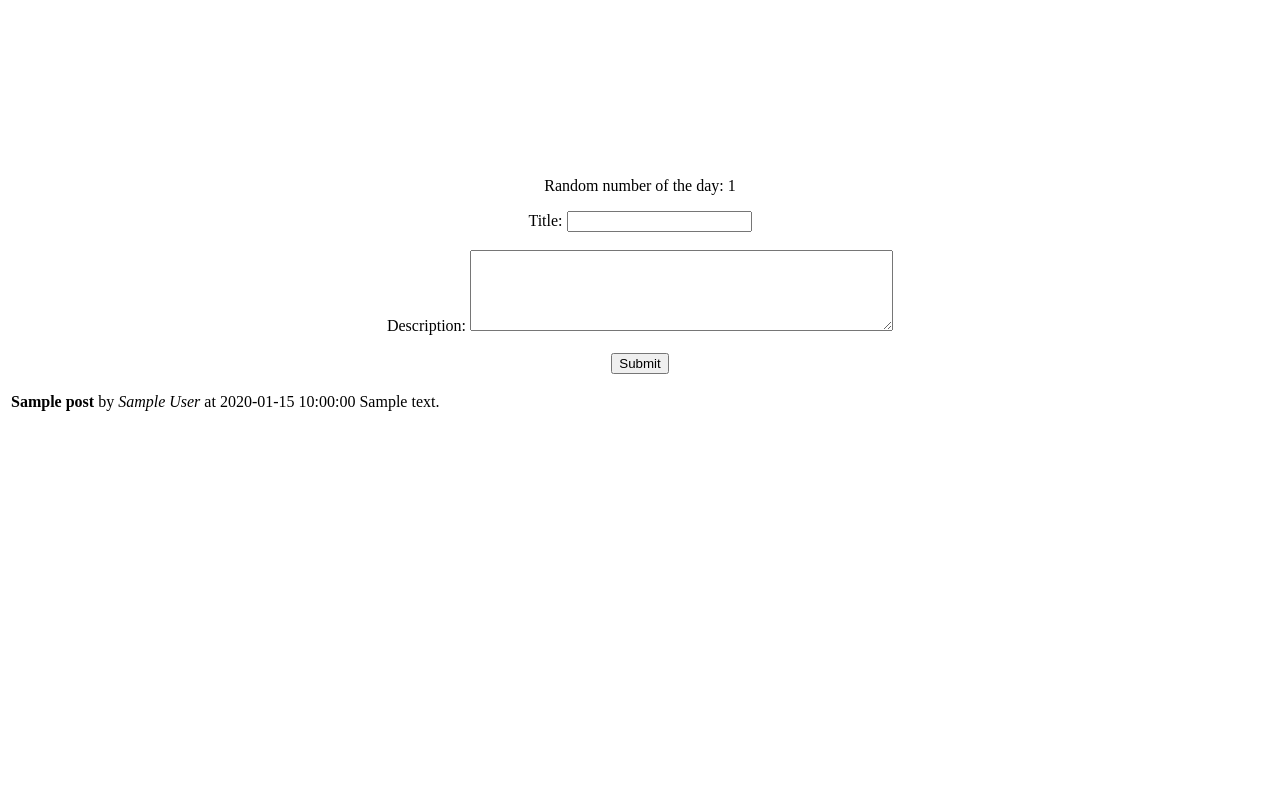
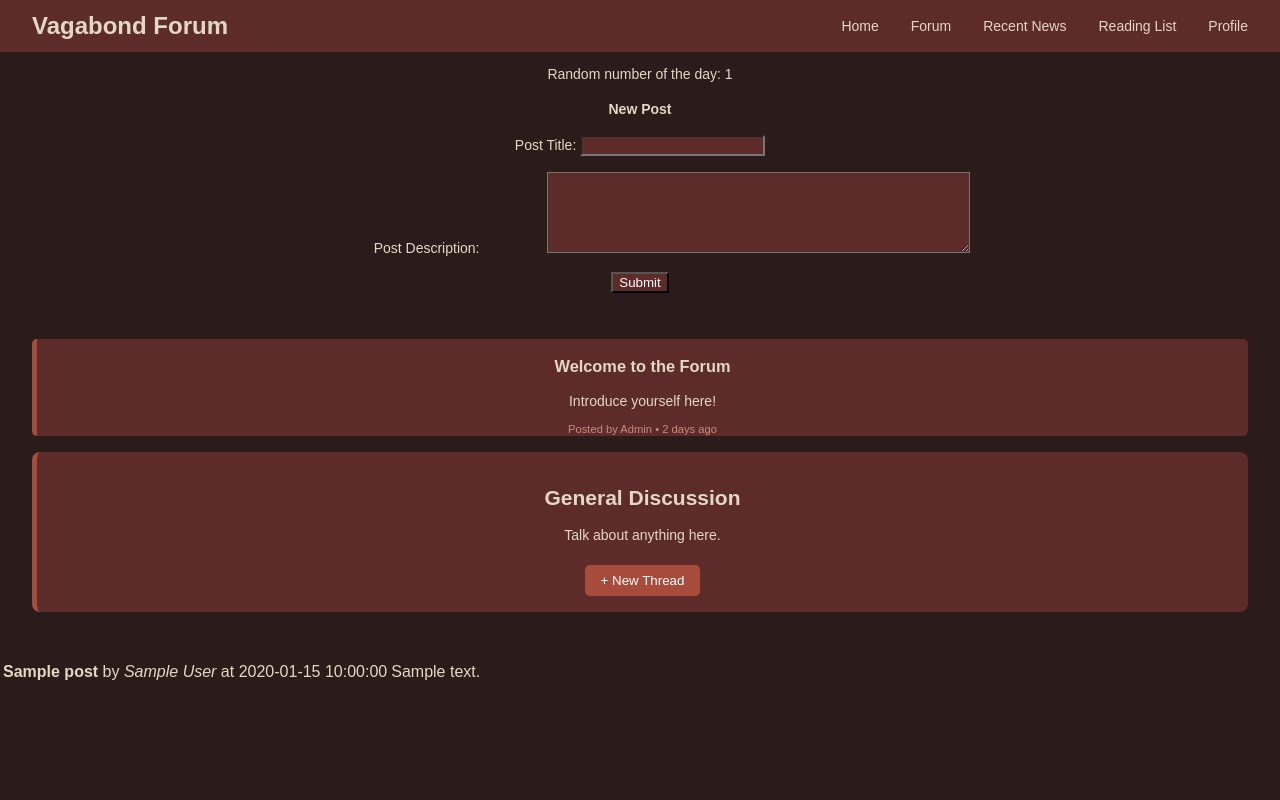
Before and after one commit to daylightInitiative/Vagabond-Forum, a Flask app: template vagabond/templates/index.html in a window 1280 px wide. Run offline with Flask 3, Linux system fonts and the light colour scheme; the template is opened without the code that fills it: most values are stand-ins (such as "Sample title", 1, 10 or a date in 2020); some libraries are stand-ins or nearby versions.

Commit message:
recolored some things

```diff
--- a/vagabond/static/css/styles.css
+++ b/vagabond/static/css/styles.css
@@ -1,8 +1,135 @@
-body {
-    text-align: center;
-
+/* Default: Dark Theme */
+:root {
+  --bg-color: #2c1b1b;
+  --text-color: #e3d9c3;
+  --header-bg: #5e2b2b;
+  --nav-bg: #5e2b2b;
+  --link-color: #e3d9c3;
+  --link-hover: #c98c7b;
+  --card-bg: #5e2b2b;
+  --button-bg: #a74c3c;
+  --button-hover: #c98c7b;
+  --meta-color: #c98c7b;
+  --border-color: #a74c3c;
 }
 
-div {
-    margin-top:14%;
+/* Light Theme Override */
+.light-theme {
+  --bg-color: #e3d9c3;
+  --text-color: #2c1b1b;
+  --header-bg: #c98c7b;
+  --nav-bg: #c98c7b;
+  --link-color: #2c1b1b;
+  --link-hover: #5e2b2b;
+  --card-bg: #f7eee3;
+  --button-bg: #a74c3c;
+  --button-hover: #5e2b2b;
+  --meta-color: #5e2b2b;
+  --border-color: #a74c3c;
 }
+
+body {
+  background-color: var(--bg-color);
+  color: var(--text-color);
+  font-family: 'InterVariable', sans-serif;
+  margin: 0;
+}
+
+.nav-links {
+  display: flex;
+  gap: 2rem;
+}
+
+#home-link {
+  font-weight: bold;
+  font-size: 1.5rem;
+  text-decoration: none;
+  color: var(--link-color);
+}
+
+body { text-align: center; font-size: 14px; }
+/* div { margin-top:14%; } */
+
+input {
+    background-color: var(--card-bg);
+    color:#fff;
+}
+
+textarea {
+    background-color: var(--card-bg);
+    color:#fff;
+}
+
+#description {
+    margin-left: 5%;
+}
+
+.header {
+  background-color: var(--header-bg);
+  color: var(--text-color);
+  padding: 1rem 2rem;
+  text-align: center;
+  font-size: 2rem;
+}
+
+.navbar {
+  background-color: var(--nav-bg);
+  display: flex;
+  justify-content: space-between;
+  align-items: center;
+  padding: 0.5rem 2rem; /* reduce vertical padding from 1rem to 0.5rem */
+  height: auto; /* let content define height */
+}
+
+.navbar a {
+  color: var(--link-color);
+  text-decoration: none;
+  transition: color 0.3s;
+  margin: 0;
+  padding: 0.25rem 0;
+}
+
+.navbar a:hover {
+  color: var(--link-hover);
+}
+
+.forum-container {
+  padding: 2rem;
+}
+
+.forum-thread {
+  background-color: var(--card-bg);
+  padding: 1rem;
+  border-radius: 8px;
+  margin-bottom: 1rem;
+  border-left: 5px solid var(--border-color);
+}
+
+
+.new-post-btn {
+  background-color: var(--button-bg);
+  border: none;
+  color: #fff;
+  padding: 0.5rem 1rem;
+  margin-top: 0.5rem;
+  border-radius: 5px;
+  cursor: pointer;
+}
+
+.new-post-btn:hover {
+  background-color: var(--button-hover);
+  color: #fff;
+}
+
+.post-card {
+  background-color: var(--card-bg);
+  border-left: 5px solid var(--border-color);
+  padding: 0.1rem;
+  margin-bottom: 1rem;
+  border-radius: 5px;
+}
+
+.meta {
+  font-size: 0.7rem;
+  color: var(--meta-color);
+}
--- a/vagabond/templates/index.html
+++ b/vagabond/templates/index.html
@@ -1,19 +1,52 @@
 <html>
     <head>
         <link rel="stylesheet" href="/static/css/styles.css">
+
+        <nav class="navbar">
+            <a id="home-link" href="/">Vagabond Forum</a>
+            <div class="nav-links">
+                <a href="#">Home</a>
+                <a href="#">Forum</a>
+                <a href="#">Recent News</a>
+                <a href="#">Reading List</a>
+                <a href="#">Profile</a>
+            </div>
+        </nav>
+
         <div>
             <p>Random number of the day: {{number}}</p>
             <form action="/post" method="POST">
-                <label for="title">Title:</label>
+                <h4>New Post</h4>
+                <label for="title">Post Title:</label>
                 <input type="text" id="title" name="title" required>
                 <br><br>
-                <label for="description">Description:</label>
+                <label id="description" for="description">Post Description:</label>
                 <textarea id="description" name="description" rows="5" cols="50" required></textarea>
                 <br><br>
                 <input type="submit" value="Submit">
             </form>
         </div>
     </head>
+
+
+    <main class="forum-container">
+    <div class="post-card">
+        <h3>Welcome to the Forum</h3>
+        <p>Introduce yourself here!</p>
+        <span class="meta">Posted by Admin • 2 days ago</span>
+    </div>
+
+    <section class="forum-thread">
+        <h2>General Discussion</h2>
+        <p>Talk about anything here.</p>
+        <button class="new-post-btn">+ New Thread</button>
+
+    </section>
+
+
+
+    <!-- More posts... -->
+    </main>
     <body>
         <!-- this is where we are going to render our forum posts -->
         {% if posts %}
```
